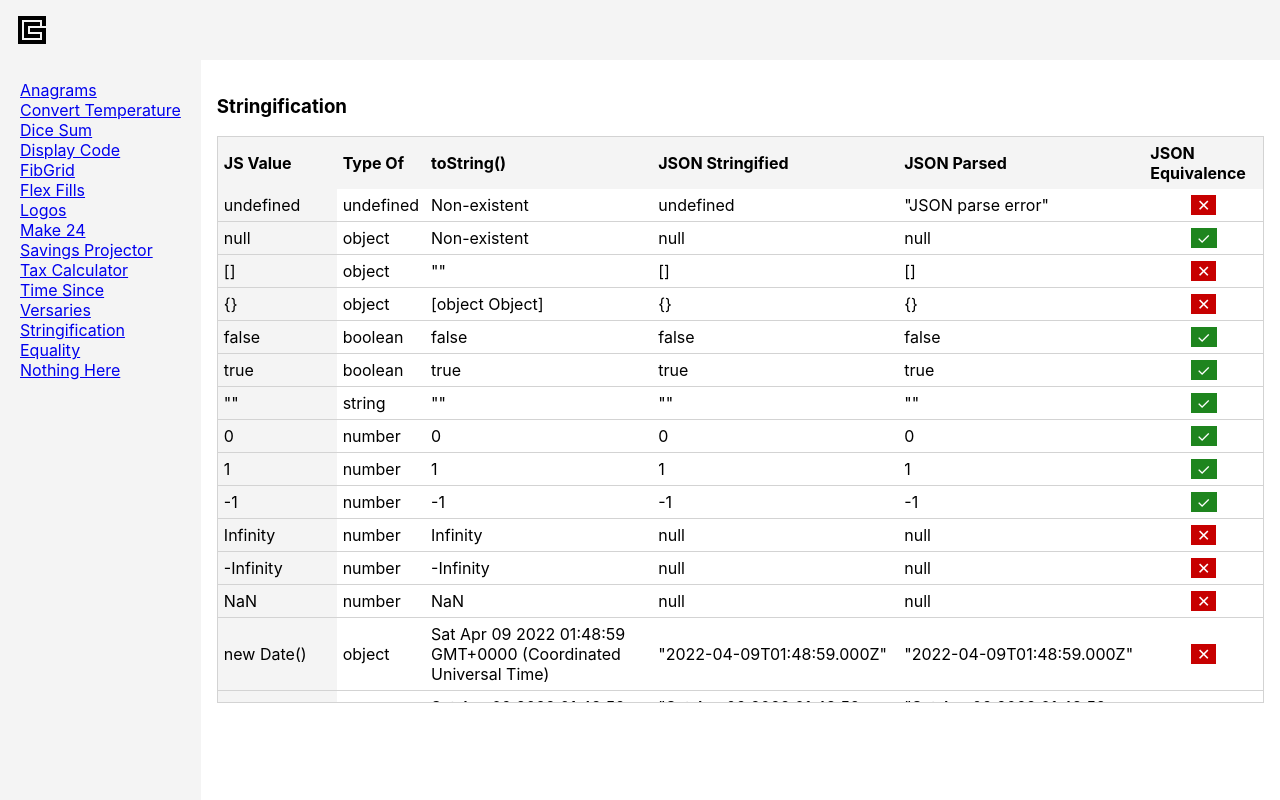
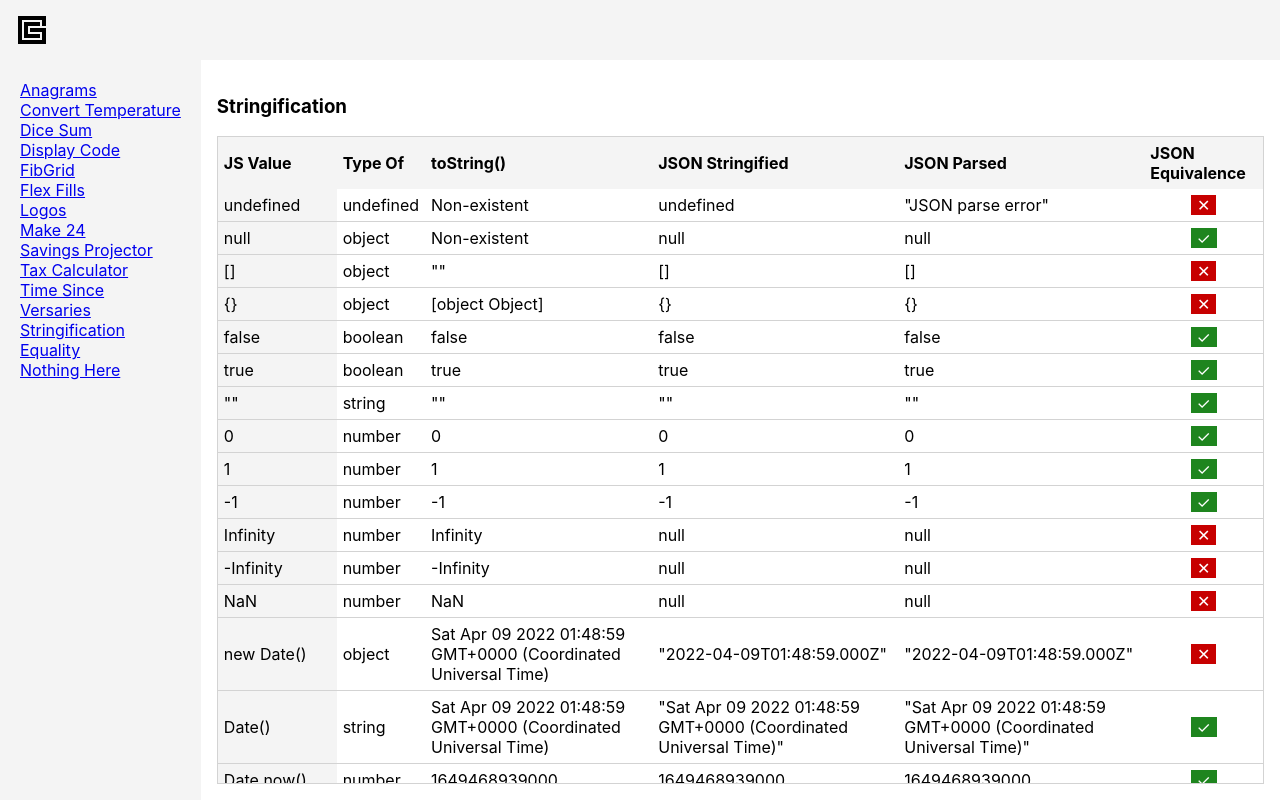
Before and after one commit to callumgrayson/cgcom, a React (Create React App) app: page /stringification in a window 1280 px wide. Built offline with nearby package versions, Linux system fonts and the light colour scheme.

Commit message:
Improves spacing with percentage heights

```diff
--- a/src/components/Layout/Layout.css
+++ b/src/components/Layout/Layout.css
@@ -59,6 +59,7 @@ footer {
 }
 
 .full-page {
+  height: 100%;
   min-height: 100%;
   max-height: 100%;
   display: flex;
@@ -68,7 +69,8 @@ footer {
 
 .flex-row-box {
   display: flex;
-  flex: 1;
+  /* flex: 1; */
+  height: calc(100% - 60px);
   position: relative;
   overflow-y: hidden;
 }
@@ -124,6 +126,7 @@ footer {
 
 .outlet-box {
   width: 100%;
+  height: 100%;
   max-height: 100%;
   order: 2;
   overflow-y: auto;
--- a/src/components/Stringification/styles.css
+++ b/src/components/Stringification/styles.css
@@ -1,13 +1,16 @@
 .stringification {
   isolation: isolate;
   height: 100%;
+  display: flex;
+  flex-direction: column;
 }
 
 .stringification_table_box {
-  height: 80%;
+  /* height: 80%; */
   width: 100%;
   overflow: auto;
   border: 1px solid lightgray;
+  flex: 1;
 }
 
 .stringification_table {
```
Also changed, not shown: public/manifest.json.
